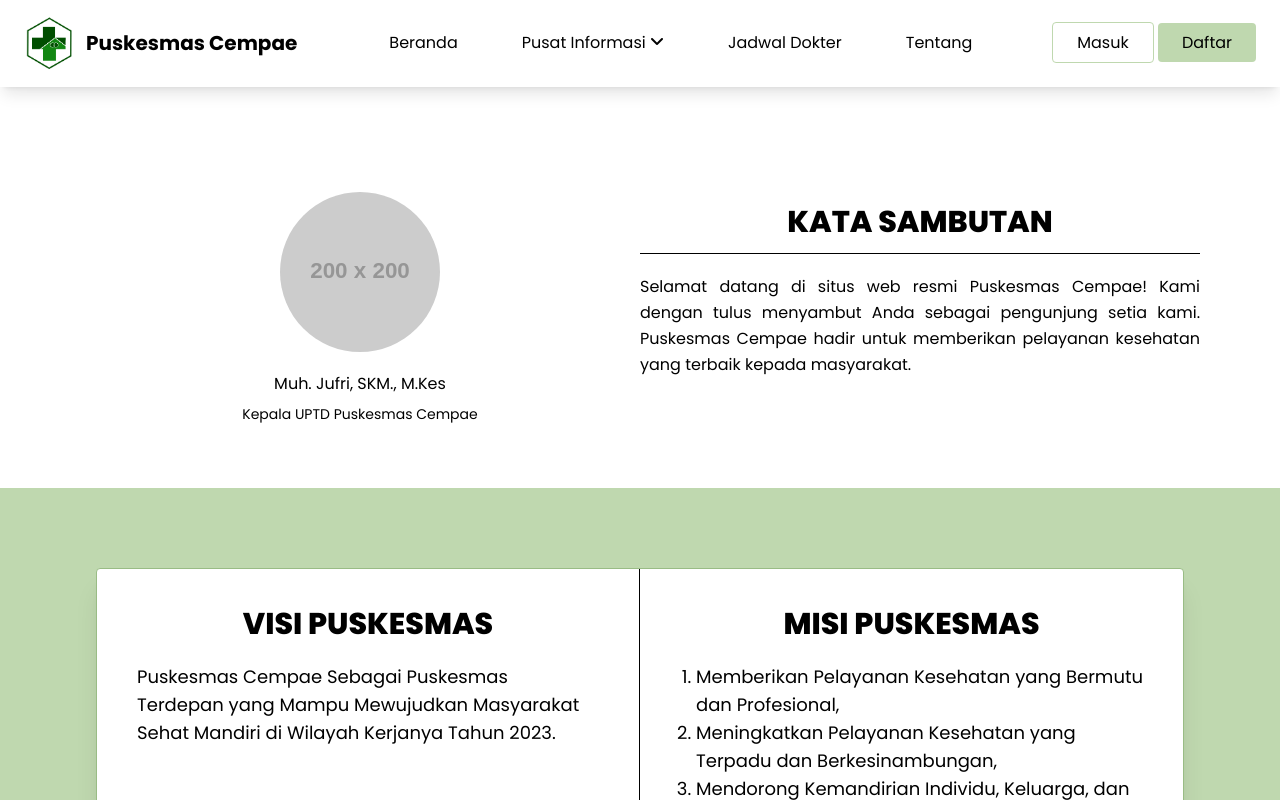
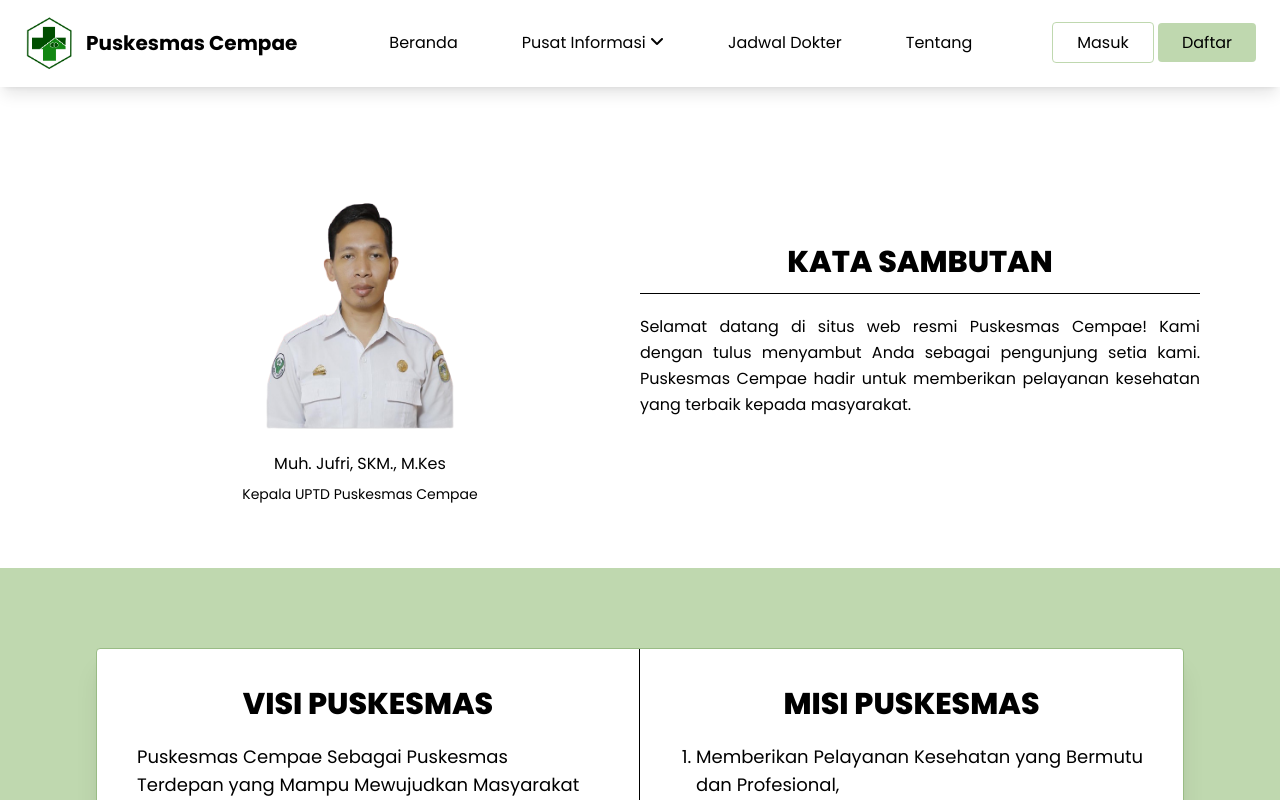
Before and after one commit to azzahra-04/puskesmas-cempae, a SvelteKit app: page /about-us in a window 1280 px wide. Shown: the top 800 px of the page. Built offline with nearby package versions, Linux system fonts and the light colour scheme; no server answers; the database is empty.

Commit message:
update view

```diff
--- a/src/routes/(main)/about-us/+page.svelte
+++ b/src/routes/(main)/about-us/+page.svelte
@@ -4,8 +4,8 @@
 >
   <div class="flex-1 text-center order-2 md:order-1 md:mt-32">
     <img
-      class="object-cover w-40 h-40 mx-auto rounded-full"
-      src="https://via.placeholder.com/200"
+      class="object-cover w-48 h-full mx-auto rounded"
+      src="./images/kepala-puskesmas.png"
       alt="Foto Kepala Puskesmas"
     />
     <h1 class="text-l mt-5">Muh. Jufri, SKM., M.Kes</h1>
```
Also changed, not shown: static/images/kepala-puskesmas.png (added).
